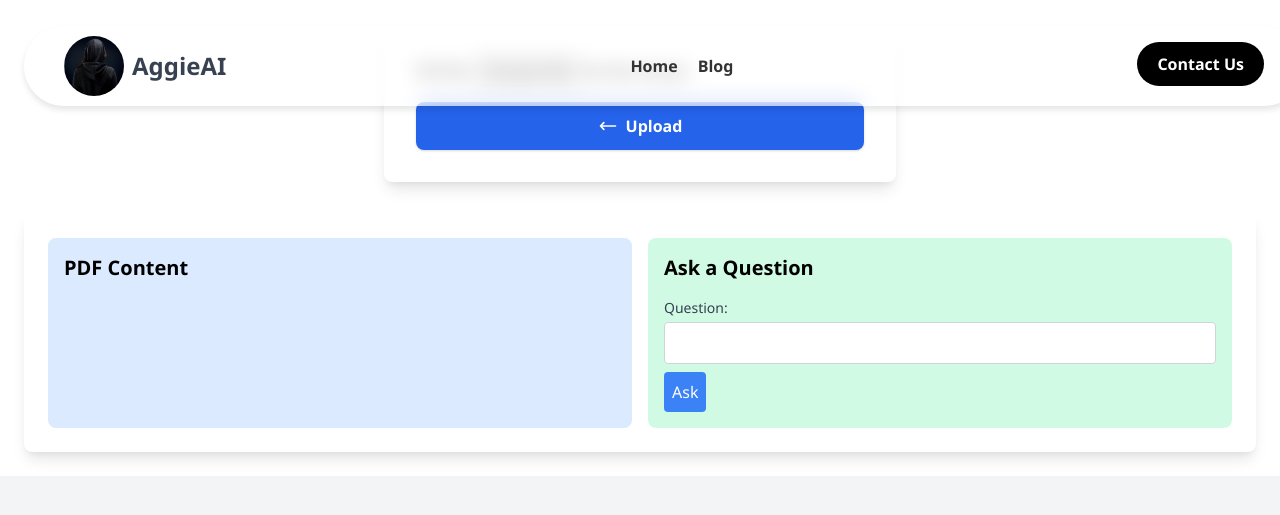
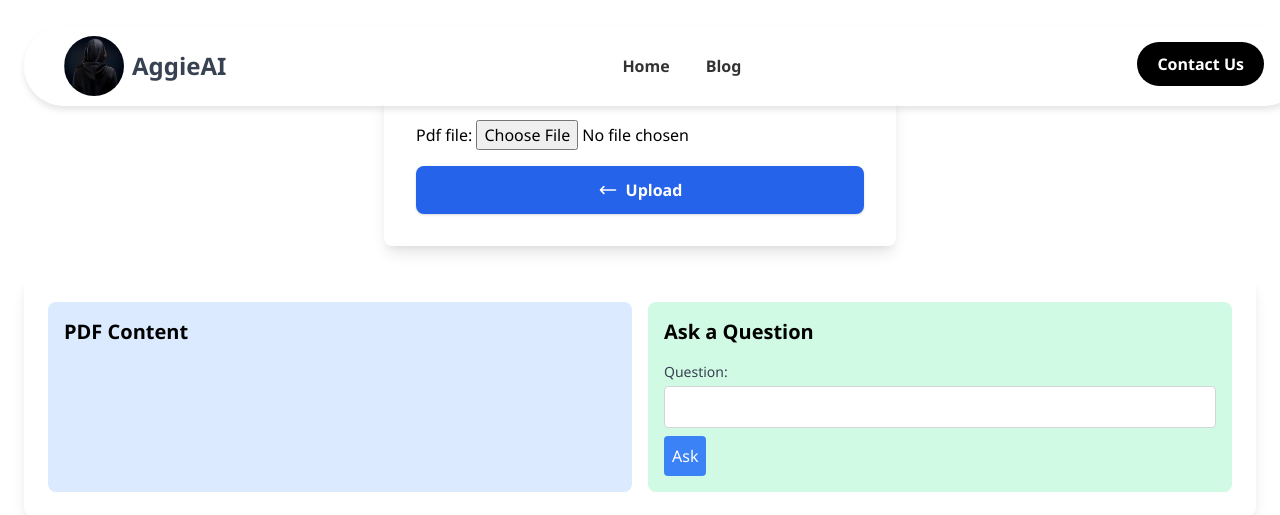
Before and after one commit to Agnes-Kalunda/PDF-IntelliRead, a Django app: page /ask/ in a window 1280 px wide. Shown: the top 515 px of the page. Run offline with Django 3.2, Linux system fonts and the light colour scheme.

Commit message:
refactored

```diff
--- a/pdfApp/templates/pdf.html
+++ b/pdfApp/templates/pdf.html
@@ -3,38 +3,43 @@
 
 {% block content %}
 <div class="container mx-auto p-6">
+    <!-- Spacer -->
+    <div class="h-16"></div>
 
-    <nav class="navbar">
-        <div class="navbar-content">
+    <!-- Navbar -->
+    <nav class="navbar mb-8">
+        <div class="navbar-content flex justify-between items-center">
             <!-- Logo and title -->
-            <div class="logo">
-                <img src="{% static 'images/profilee.png' %}" alt="Logo">
+            <div class="logo flex items-center">
+                <img src="{% static 'images/profilee.png' %}" alt="Logo" class="h-10 w-10">
                 <span class="ml-2 text-gray-700 font-semibold text-lg sm:text-xl md:text-2xl">AggieAI</span>
             </div>
             <!-- Navbar links -->
-            <div class="navbar-links">
+            <div class="navbar-links flex space-x-4">
                 <a href="{% url 'index' %}" class="text-gray-700 font-semibold hover:text-blue-500">Home</a>
                 <a href="#blog" class="text-gray-700 font-semibold hover:text-blue-500">Blog</a>
-
             </div>
             <!-- Button -->
             <div>
-              <a href="#contact" class="btn">Contact Us</a>
-          </div>
+                <a href="#contact" class="btn bg-blue-500 text-white px-4 py-2 rounded hover:bg-blue-600">Contact Us</a>
+            </div>
         </div>
     </nav>
 
-    <!-- <h1 class="text-4xl font-extrabold mb-8 text-center text-gray-800">Upload PDF</h1> -->
+    <!-- Upload Form -->
+
     <form method="post" enctype="multipart/form-data" class="mb-8 bg-white p-8 rounded-lg shadow-lg max-w-lg mx-auto">
         {% csrf_token %}
         {{ form.as_p }}
         <button type="submit" class="mt-4 w-full flex items-center justify-center p-3 bg-blue-600 text-white font-semibold rounded-lg shadow hover:bg-blue-700 transition duration-300">
-            <svg class="w-5 h-5 mr-2" fill="none" stroke="currentColor" viewBox="0 0 24 24" xmlns="http://www.w3.org/2000/svg"><path stroke-linecap="round" stroke-linejoin="round" stroke-width="2" d="M7 16l-4-4m0 0l4-4m-4 4h18"></path></svg>
+            <svg class="w-5 h-5 mr-2" fill="none" stroke="currentColor" viewBox="0 0 24 24" xmlns="http://www.w3.org/2000/svg">
+                <path stroke-linecap="round" stroke-linejoin="round" stroke-width="2" d="M7 16l-4-4m0 0l4-4m-4 4h18"></path>
+            </svg>
             Upload
         </button>
     </form>
 
-
+    <!-- PDF Content and Question Section -->
     <section class="bg-white p-6 rounded-lg shadow-lg">
         <div class="grid grid-cols-1 md:grid-cols-2 gap-4">
             <div class="p-4 bg-blue-100 rounded-lg">
```
Also changed, not shown: db.sqlite3, pdfApp/views.py (line endings or trailing spaces).
